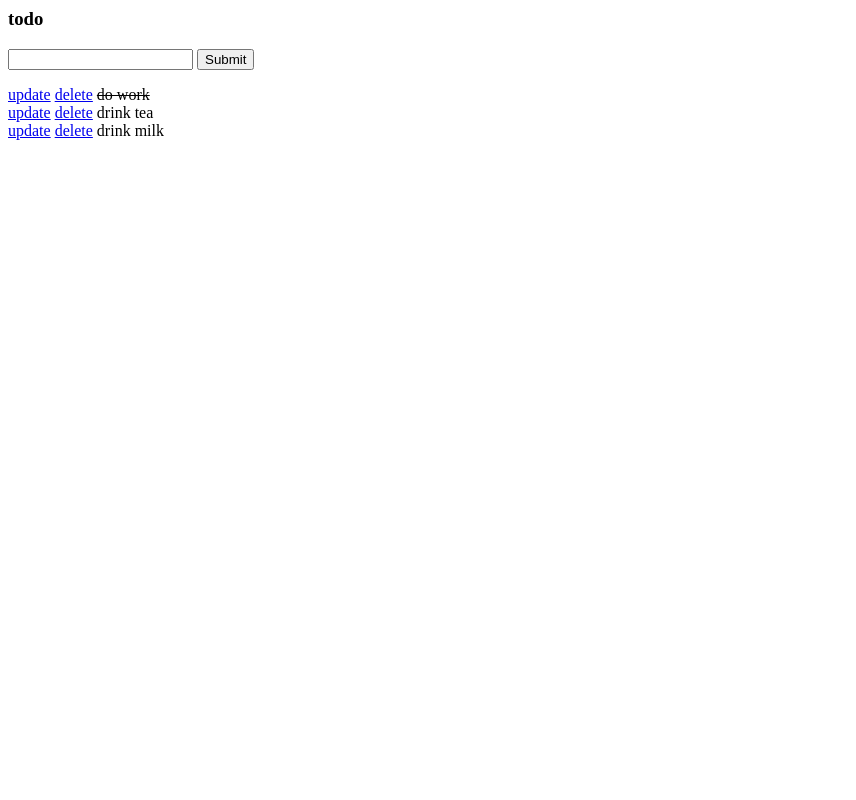
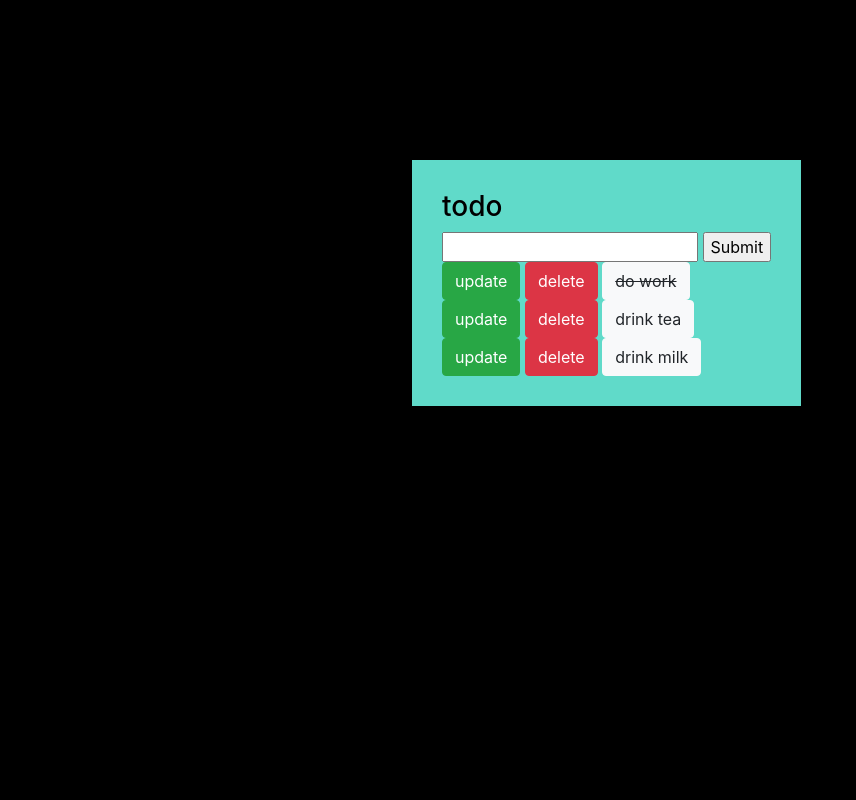
Before and after one commit to ibibeklamichhane/django-todoapp, a Django app: page / in a window 1280 px wide. Shown: the whole page, without its empty margins (0-856 px from the left). Run offline with Django 3.2, Linux system fonts and the light colour scheme; data comes from the database, SQL or seed files in the repository; both versions use the stored data as it was after the commit; some libraries are stand-ins or nearby versions.

Commit message:
adding css

```diff
--- /dev/null
+++ b/task/static/css/main.css
@@ -0,0 +1,12 @@
+.centered {
+    position: fixed;
+    left: 40%;
+    top: 20%;
+    margin-left: -100px;
+    background-color:rgb(96, 218, 201);
+    padding: 30px 30px;
+    color:black;
+  }
+  body{
+      background-color: black;
+  }
--- a/task/templates/task/delete.html
+++ b/task/templates/task/delete.html
@@ -7,7 +7,6 @@
     <form method="POST" action="" >
         {% csrf_token %}
         {{ form }}
+
         <input type="submit" name="Delete">
   </form>
-
-z
--- a/task/templates/task/list.html
+++ b/task/templates/task/list.html
@@ -1,21 +1,37 @@
+{% load static %}
+<!DOCTYPE html>
+<html lang="en">
+<head>
+    <meta charset="UTF-8">
+    <meta name="viewport" content="width=device-width, initial-scale=1.0">
+
+    <link rel="stylesheet" href="https://maxcdn.bootstrapcdn.com/bootstrap/4.0.0/css/bootstrap.min.css" integrity="sha384-Gn5384xqQ1aoWXA+058RXPxPg6fy4IWvTNh0E263XmFcJlSAwiGgFAW/dAiS6JXm" crossorigin="anonymous">
+    <link rel="stylesheet" href="static/css/main.css" >
+    <title>Docu</title>
+</head>
+<body>
+
+
+
+    <div class="centered">
             <h3>todo</h3>
             <form method="POST" action="\" >
                 {% csrf_token %}
                 {{ form.title }}
-    <input type="submit" name="create">
+                <input type="submit" name="Create Task">
             </form>
 
             {% for task in task %}
-    <div>
+                <div  class="row-element">
 
 
-        <a href="{% url 'update_task'  task.id %}">update</a>
-        <a href="{% url 'delete'  task.id %}">delete</a>
+                    <a class="btn btn-success" href="{% url 'update_task'  task.id %}">update</a>
+                    <a class="btn btn-danger" href="{% url 'delete'  task.id %}">delete</a>
 
                     {% if task.complete == True %}
-        <s>{{ task }}</s>
+                    <s class="btn btn-light">{{ task }}</s>
                     {% else %}
-        <span>{{ task }}</span>
+                    <span class="btn btn-light">{{ task }}</span>
 
                     {% endif %}
 
@@ -23,3 +39,7 @@
                 </div>
 
             {% endfor %}
+        </div>
+    </div>
+</body>
+</html>
```
Also changed, not shown: db.sqlite3. Lines whose indentation alone changed are shown as unchanged.
